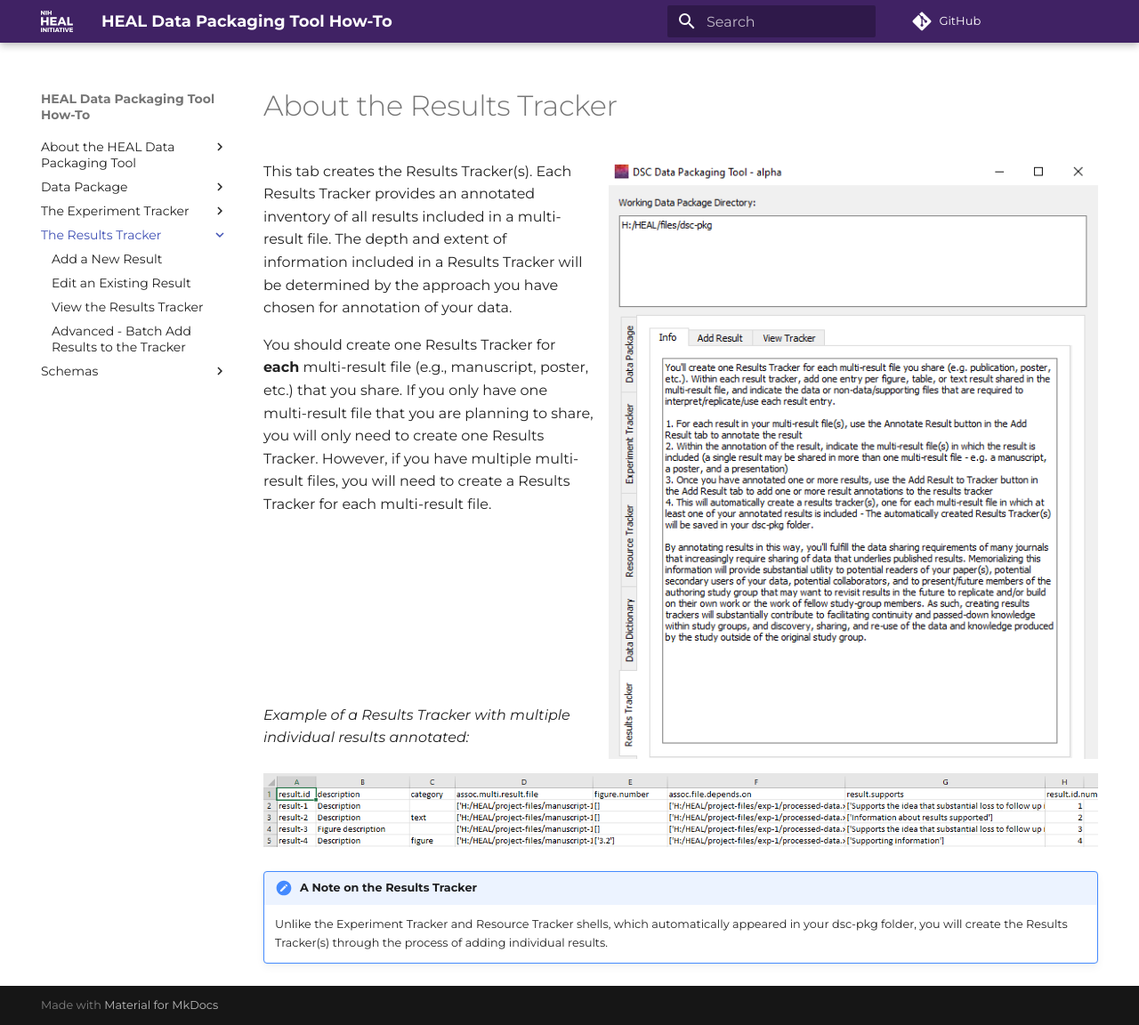
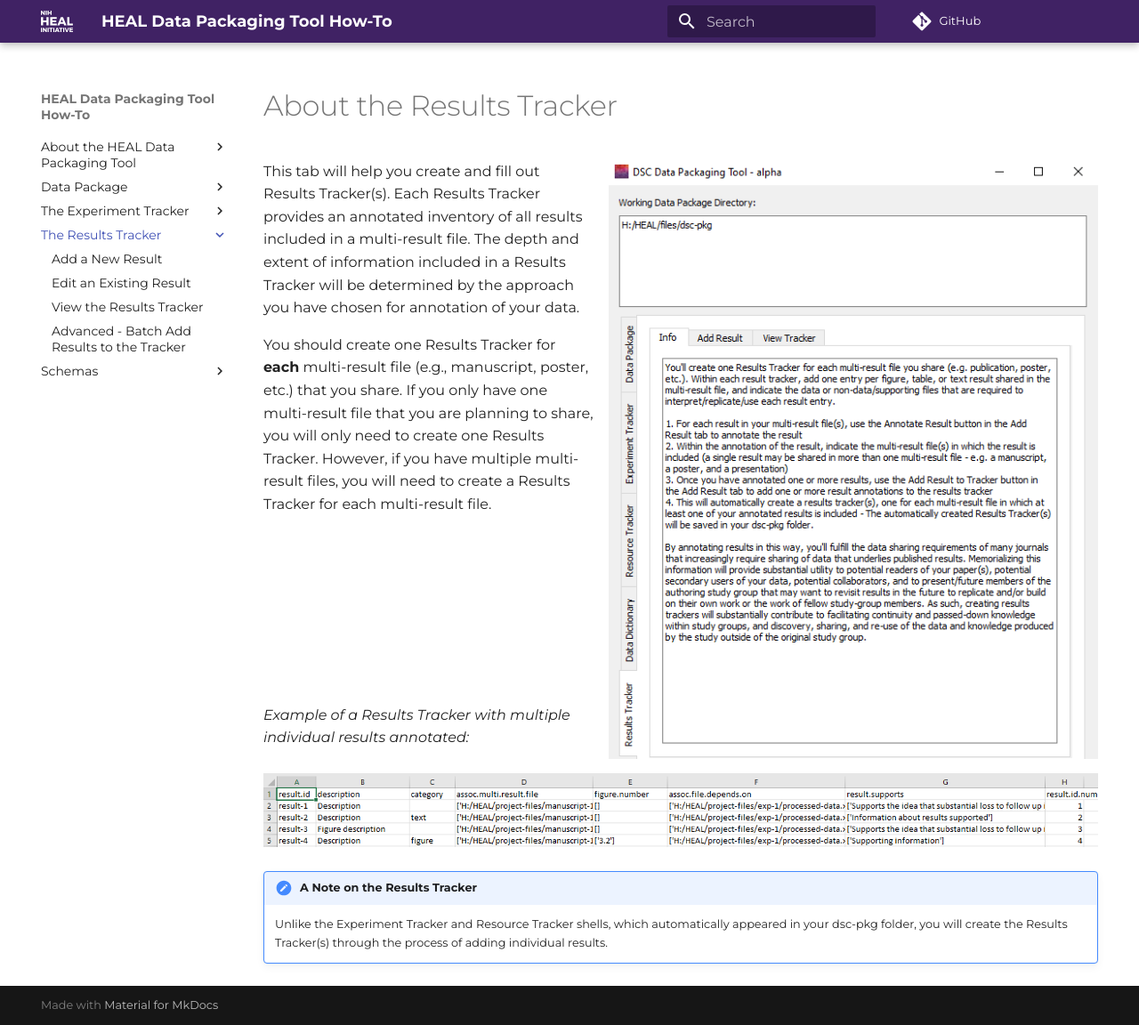
Before and after one commit to norc-heal/heal-app-docs, an MkDocs documentation site: the page built from docs/resulttrack/index.md, in a window 1280 px wide and 1152 px high. Shown: the whole window at 89% size. Built offline with MkDocs 1.6.1 and Material for MkDocs 9.7.7, drawn with Linux system fonts in a browser that asks for light colours; comment, search, counter and statistics services are not loaded.

Commit message:
Update results tracker info

```diff
--- a/docs/resulttrack/index.md
+++ b/docs/resulttrack/index.md
@@ -6,7 +6,7 @@
 
 # About the Results Tracker
 
-![](../app-screenshots/results-track-first.PNG){: loading=lazy width="550" align=right } This tab creates the Results Tracker(s). Each Results Tracker provides an annotated inventory of all results included in a multi-result file. The depth and extent of information included in a Results Tracker will be determined by the approach you have chosen for annotation of your data.
+![](../app-screenshots/results-track-first.PNG){: loading=lazy width="550" align=right } This tab will help you create and fill out Results Tracker(s). Each Results Tracker provides an annotated inventory of all results included in a multi-result file. The depth and extent of information included in a Results Tracker will be determined by the approach you have chosen for annotation of your data.
 
 You should create one Results Tracker for **each** multi-result file (e.g., manuscript, poster, etc.) that you share. If you only have one multi-result file that you are planning to share, you will only need to create one Results Tracker. However, if you have multiple multi-result files, you will need to create a Results Tracker for each multi-result file.
 
```
